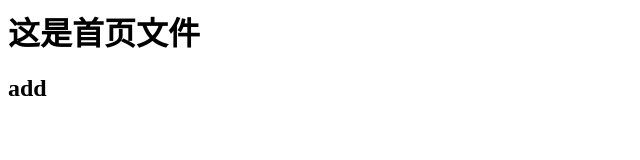
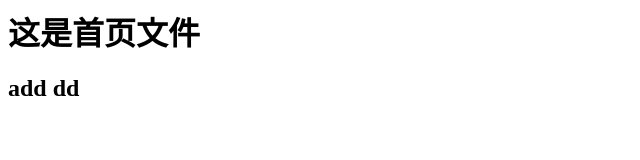
Before and after one commit to glpstc/xuezi, a plain HTML site: page index.html in a window 1280 px wide. Shown: the full height of the page, 0-640 px from the left. Drawn offline with Linux system fonts and the light colour scheme.

Commit message:
第二次提交

```diff
--- a/index.html
+++ b/index.html
@@ -1,2 +1,2 @@
 <h1>这是首页文件</h1>
-<h2>add</h2>
+<h2>add dd</h2>
```
